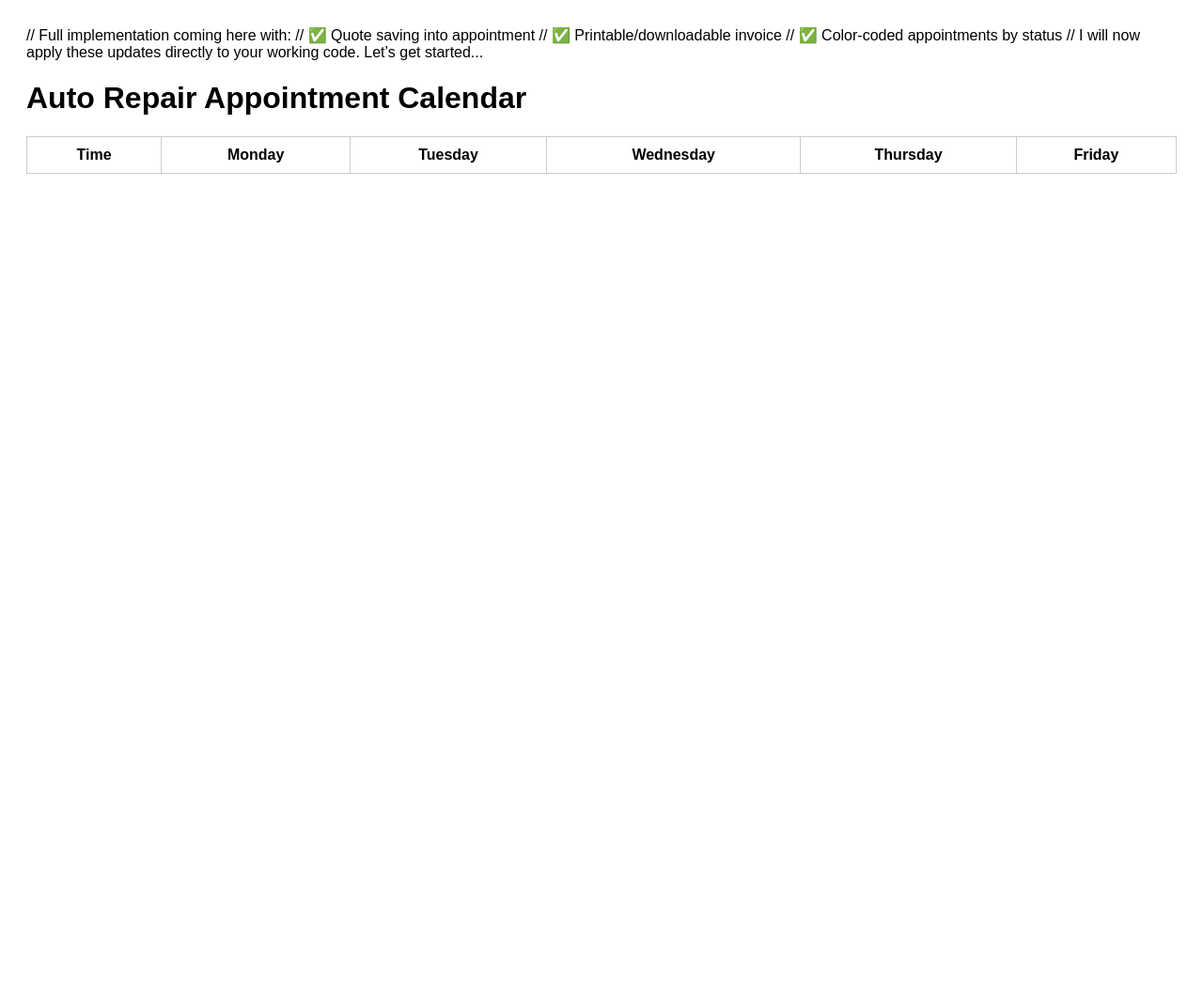
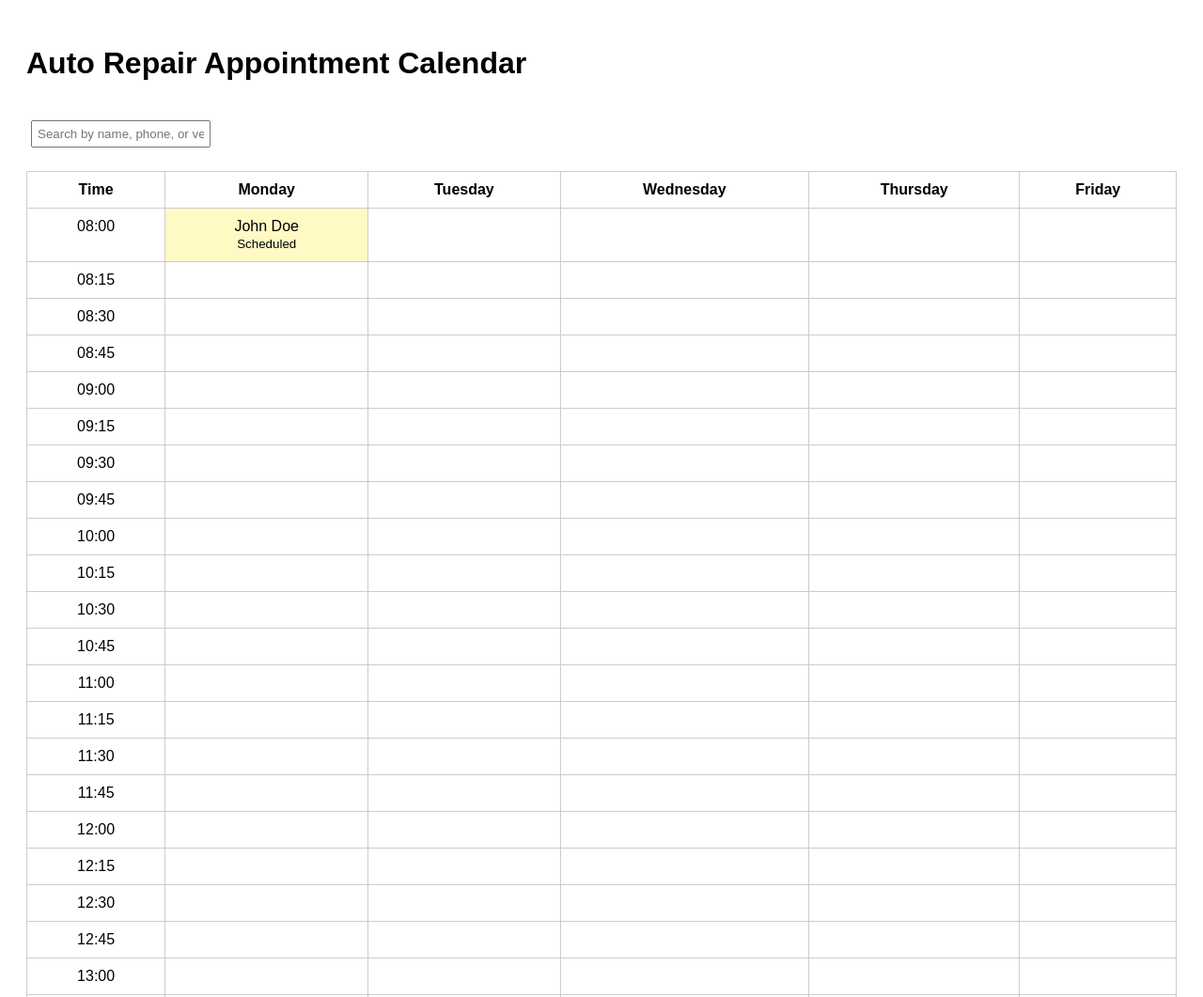
Before and after one commit to pmg913/auto-repair-pos, a plain HTML site: page index.html in a window 1280 px wide. Shown: the top 1061 px of the page at 94% size. Before the commit the page ends 800 px from the top, so only its background shows below. Drawn offline with Linux system fonts and the light colour scheme.

Commit message:
Update index.html

```diff
--- a/index.html
+++ b/index.html
@@ -1,10 +1,3 @@
-// Full implementation coming here with:
-// ✅ Quote saving into appointment
-// ✅ Printable/downloadable invoice
-// ✅ Color-coded appointments by status
-
-// I will now apply these updates directly to your working code. Let’s get started...
-
 <!DOCTYPE html>
 <html lang="en">
 <head>
@@ -59,10 +52,14 @@
       margin: 5px;
       padding: 5px;
     }
+    .search-bar {
+      margin-top: 20px;
+    }
   </style>
 </head>
 <body>
   <h1>Auto Repair Appointment Calendar</h1>
+  <input class="search-bar" id="searchInput" placeholder="Search by name, phone, or vehicle" oninput="searchAppointments()" />
   <table id="calendar">
     <thead>
       <tr>
@@ -77,18 +74,20 @@
     <tbody id="calendarBody"></tbody>
   </table>
 
-  <div id="appointmentForm">
-    <!-- Form remains unchanged -->
-  </div>
-
+  <div id="appointmentForm"></div>
   <div id="quotePage"></div>
 
   <script>
-    // Existing variables remain unchanged
+    const days = ['mon', 'tue', 'wed', 'thu', 'fri'];
+    let calendarSlots = {};
+    let customers = {};
+
+    function tooltipText(appt) {
+      return `Name: ${appt.name}\nPhone(s): ${appt.phones}\nVehicle: ${appt.vehicle}\nMileage: ${appt.mileage}\nStatus: ${appt.status}`;
+    }
 
     function openQuotePage(appt) {
       const quoteDiv = document.getElementById("quotePage");
-
       quoteDiv.innerHTML = `
         <h3>Quote & Checkout for ${appt.name}</h3>
         <p>Vehicle: ${appt.vehicle} | Mileage: ${appt.mileage}</p>
@@ -99,7 +98,6 @@
         <button onclick="saveQuote('${appt.name}', '${appt.phones.join('_')}', '${appt.vehicle}', '${appt.checkInTime}')">Save Quote</button>
         <button onclick="printInvoice()">Print / Download</button>
       `;
-
       quoteDiv.style.display = 'block';
       document.getElementById('appointmentForm').style.display = 'none';
     }
@@ -109,7 +107,6 @@
       const labor = parseFloat(document.getElementById("laborCost").value);
       const parts = parseFloat(document.getElementById("partsCost").value);
       const tax = parseFloat(document.getElementById("tax").value);
-
       const cust = customers[key];
       const record = cust.vehicles[vehicle].find(r => r.checkInTime === time);
       record.quoteDesc = desc;
@@ -117,8 +114,8 @@
       record.partsCost = parts;
       record.tax = tax;
       record.status = "Completed";
-
-      saveAppointments();
+      localStorage.setItem("calendarSlots", JSON.stringify(calendarSlots));
+      localStorage.setItem("customers", JSON.stringify(customers));
       generateTimeSlots();
       alert("Quote saved.");
     }
@@ -133,24 +130,27 @@
       win.print();
     }
 
+    function toTimeString(minutes) {
+      const hrs = Math.floor(minutes / 60);
+      const mins = minutes % 60;
+      return `${hrs.toString().padStart(2, '0')}:${mins.toString().padStart(2, '0')}`;
+    }
+
     function generateTimeSlots() {
       const start = 8 * 60;
       const end = 17 * 60;
       const interval = 15;
       const body = document.getElementById("calendarBody");
       body.innerHTML = "";
-
       for (let t = start; t < end; t += interval) {
         const row = document.createElement("tr");
         const timeStr = toTimeString(t);
         const timeCell = document.createElement("td");
         timeCell.textContent = timeStr;
         row.appendChild(timeCell);
-
         days.forEach(day => {
           const key = `${day}_${timeStr}`;
           if (!calendarSlots[key]) calendarSlots[key] = [];
-
           const cell = document.createElement("td");
           const appt = calendarSlots[key][0];
           cell.innerHTML = appt ? `${appt.name}<br><small>${appt.status || 'Scheduled'}</small>` : "";
@@ -159,13 +159,79 @@
             cell.setAttribute("data-tooltip", tooltipText(appt));
             cell.onclick = () => openQuotePage(appt);
           } else {
-            cell.onclick = () => showForm(day, timeStr);
+            cell.onclick = () => alert('Open booking form');
           }
           row.appendChild(cell);
         });
-
         body.appendChild(row);
       }
+    }
+
+    function searchAppointments() {
+      const term = document.getElementById("searchInput").value.toLowerCase();
+      if (!term) {
+        generateTimeSlots();
+        return;
+      }
+      const body = document.getElementById("calendarBody");
+      body.innerHTML = "";
+      for (const key in calendarSlots) {
+        calendarSlots[key].forEach(appt => {
+          if (
+            appt.name.toLowerCase().includes(term) ||
+            appt.phones.join(",").includes(term) ||
+            appt.vehicle.toLowerCase().includes(term)
+          ) {
+            const row = document.createElement("tr");
+            row.innerHTML = `<td colspan='6'>${appt.name} - ${appt.vehicle} (${key})</td>`;
+            body.appendChild(row);
+          }
+        });
+      }
+    }
+
+    window.onload = function () {
+      // Inject mock data for demonstration
+      const mockKey = 'mon_08:00';
+      const mockCustomerKey = '555-1234';
+      calendarSlots[mockKey] = [
+        {
+          name: 'John Doe',
+          phones: ['555-1234'],
+          vehicle: 'Toyota Camry',
+          mileage: '120000',
+          checkInTime: '08:00',
+          quoteDesc: 'Oil change and tire rotation',
+          laborCost: 50,
+          partsCost: 30,
+          tax: 8,
+          status: 'Scheduled'
+        }
+      ];
+      customers[mockCustomerKey] = {
+        name: 'John Doe',
+        phones: ['555-1234'],
+        vehicles: {
+          'Toyota Camry': [
+            {
+              checkInTime: '08:00',
+              mileage: '120000',
+              quoteDesc: 'Oil change and tire rotation',
+              laborCost: 50,
+              partsCost: 30,
+              tax: 8,
+              status: 'Scheduled'
+            }
+          ]
+        }
+      };
+      localStorage.setItem("calendarSlots", JSON.stringify(calendarSlots));
+      localStorage.setItem("customers", JSON.stringify(customers));
+      const saved = localStorage.getItem("calendarSlots");
+      const custData = localStorage.getItem("customers");
+      if (saved) calendarSlots = JSON.parse(saved);
+      if (custData) customers = JSON.parse(custData);
+      generateTimeSlots();
     }
   </script>
 </body>
```
